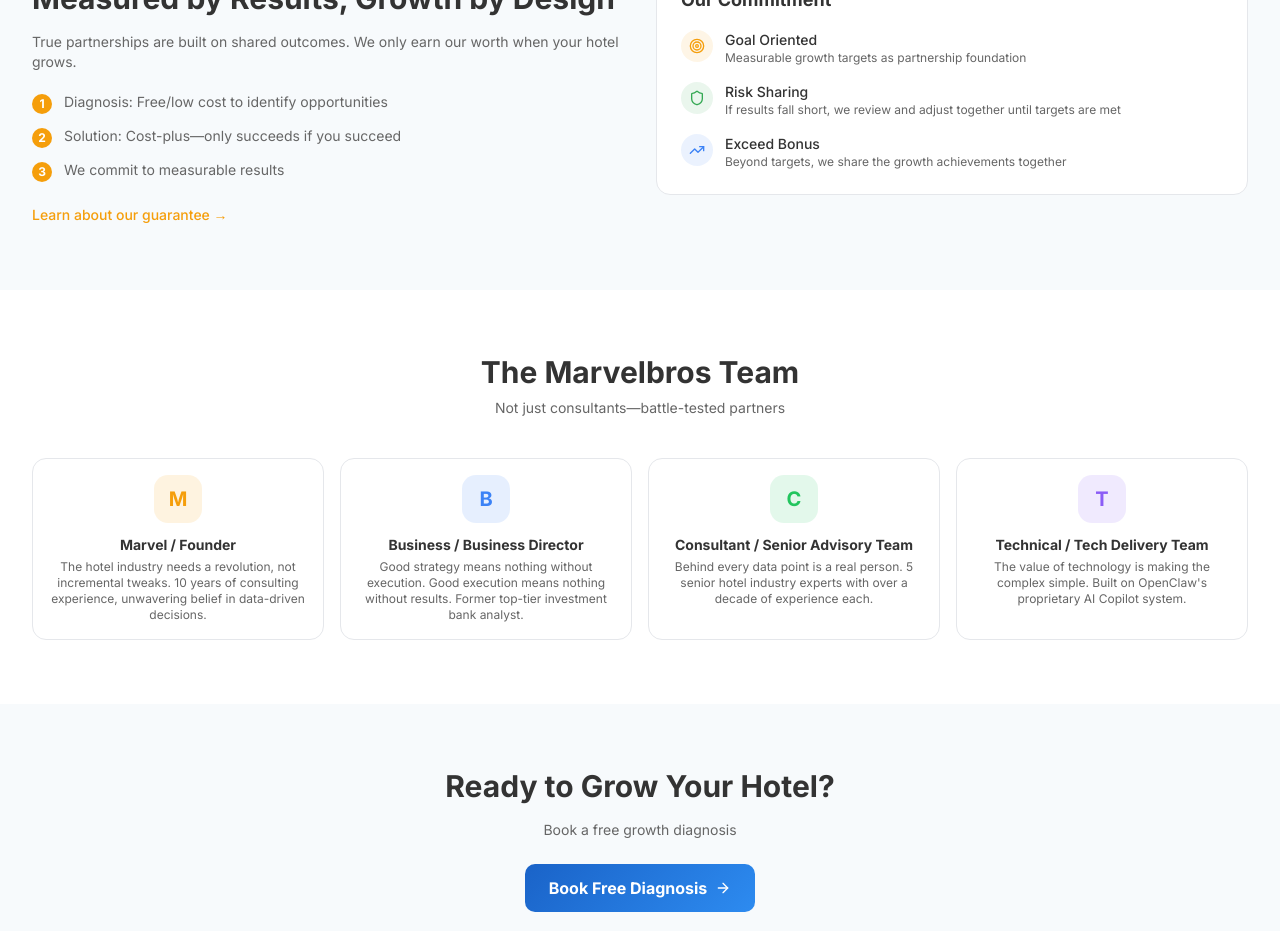
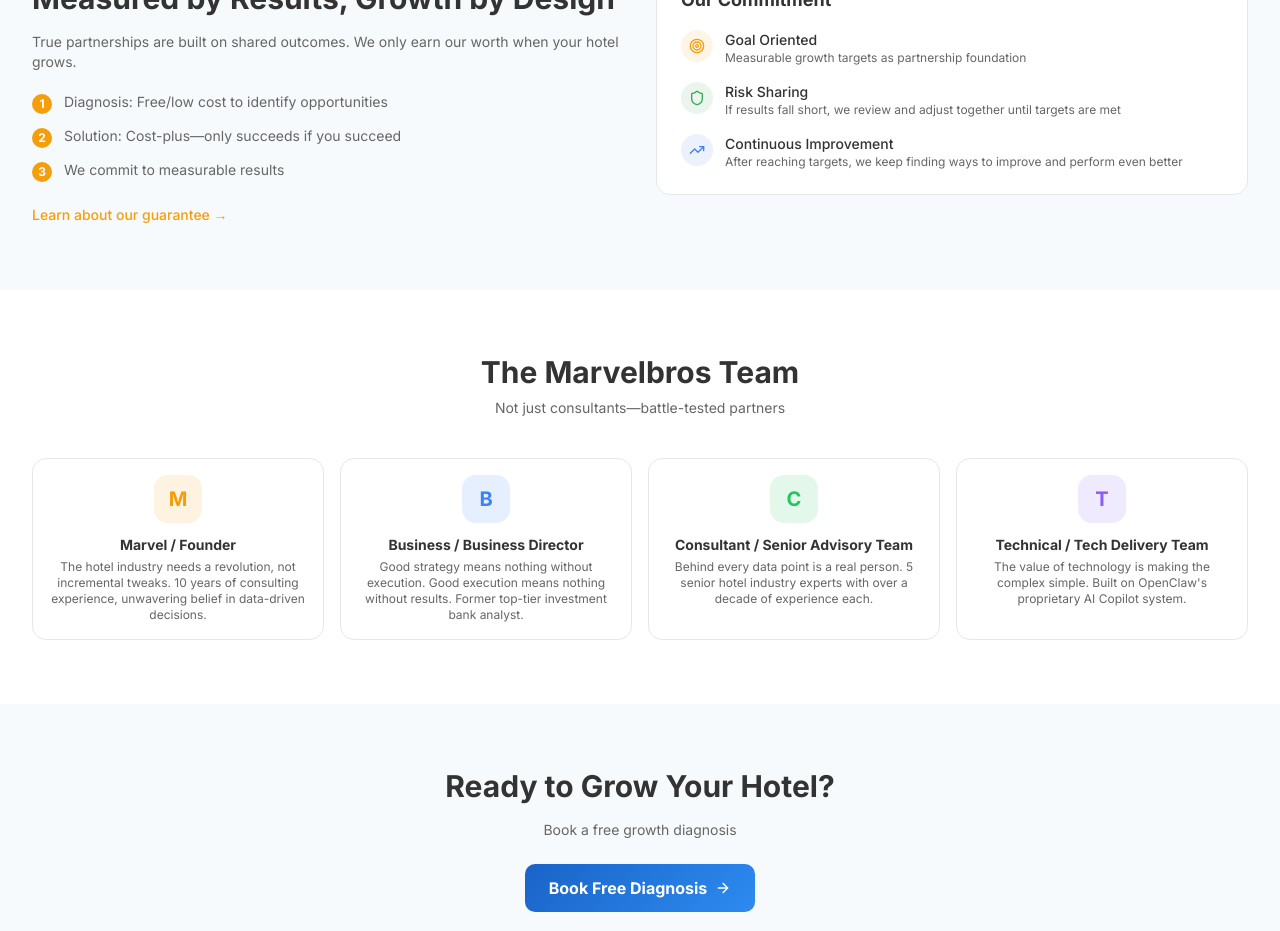
Before and after one commit to Michaelzp53/mbct-website, a Next.js app: page /en/ in a window 1280 px wide. Shown: the part 3020-3951 px from the top of the page. Built offline with nearby package versions, Linux system fonts and the light colour scheme.

Commit message:
fix: 承诺文案再次优化，去除所有收费元素，持续精进

```diff
--- a/src/app/[lang]/page.tsx
+++ b/src/app/[lang]/page.tsx
@@ -283,10 +283,10 @@ export default async function HomePage({ params }: { params: Promise<{ lang: str
                   </div>
                   <div>
                     <h4 className="text-card-foreground font-medium text-sm">
-                      {lang === 'zh' ? '超额激励' : 'Exceed Bonus'}
+                      {lang === 'zh' ? '持续精进' : 'Continuous Improvement'}
                     </h4>
                     <p className="text-muted-foreground text-xs">
-                      {lang === 'zh' ? '超出目标部分，双方共享增长成果' : 'Beyond targets, we share the growth achievements together'}
+                      {lang === 'zh' ? '达成目标后，我们继续寻找提升空间，追求更好表现' : 'After reaching targets, we keep finding ways to improve and perform even better'}
                     </p>
                   </div>
                 </div>
```
